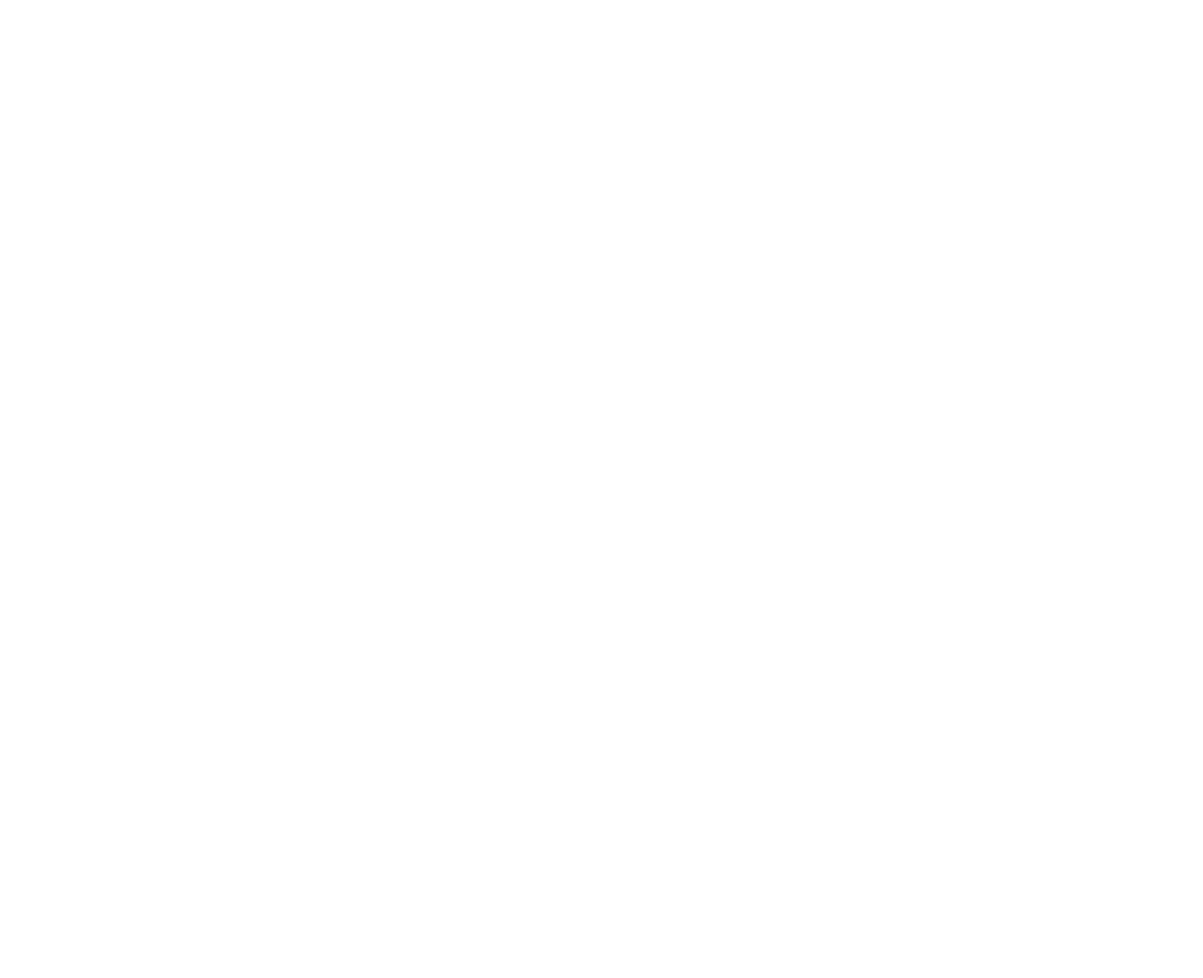
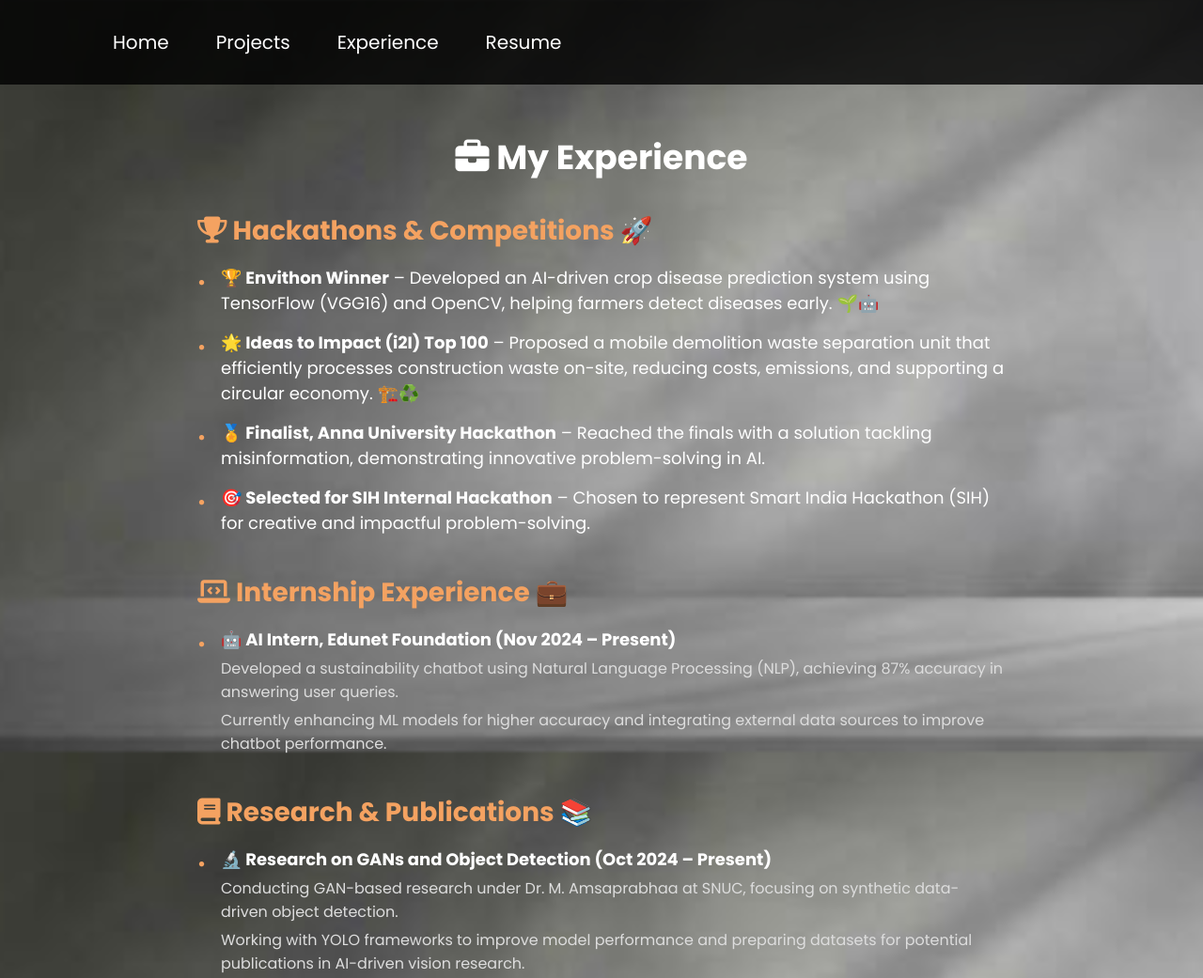
Before and after one commit to Harinee2501/harinee2501.github.io, a plain HTML site: page pages/experience.html in a window 1280 px wide. Shown: the top 1041 px of the page at 94% size. Before the commit the page ends 800 px from the top, so only its background shows below. Drawn offline with Linux system fonts and the light colour scheme.

Commit message:
added files

```diff
--- a/assets/css/style.css
+++ b/assets/css/style.css
@@ -259,3 +259,60 @@ nav {
         max-width: 100%;
     }
 }
+/* Experience Page */
+.experience-page {
+    background: url('../images/bg.jpg') no-repeat center center fixed;
+    background-size: cover;
+    min-height: 100vh;
+    padding-top: 120px; /* Ensures content starts below menu bar */
+}
+
+.experience-container {
+    max-width: 900px;
+    margin: auto;
+    padding: 20px;
+    text-align: left;
+}
+
+.experience-container h1 {
+    text-align: center;
+    font-size: 36px;
+    margin-bottom: 30px;
+}
+
+.experience-section {
+    margin-bottom: 40px;
+}
+
+.experience-section h2 {
+    font-size: 28px;
+    margin-bottom: 15px;
+    color: #f4a261;
+}
+
+.experience-list {
+    list-style: none;
+    padding-left: 0;
+}
+
+.experience-list li {
+    font-size: 18px;
+    margin-bottom: 15px;
+    padding-left: 25px;
+    position: relative;
+}
+
+.experience-list li::before {
+    content: "•";
+    font-size: 22px;
+    color: #f4a261;
+    position: absolute;
+    left: 0;
+    top: 2px;
+}
+
+.experience-list p {
+    font-size: 16px;
+    color: #ddd;
+    margin-top: 5px;
+}
--- a/pages/experience.html
+++ b/pages/experience.html
@@ -0,0 +1,70 @@
+<!DOCTYPE html>
+<html lang="en">
+<head>
+    <meta charset="UTF-8">
+    <meta name="viewport" content="width=device-width, initial-scale=1.0">
+    <title>Experience</title>
+    <link rel="stylesheet" href="../assets/css/style.css">
+    <link rel="stylesheet" href="https://cdnjs.cloudflare.com/ajax/libs/font-awesome/6.4.2/css/all.min.css">
+</head>
+<body class="experience-page">
+    <header>
+        <nav>
+            <ul class="nav-links">
+                <li><a href="../index.html">Home</a></li>
+                <li><a href="projects.html">Projects</a></li>
+                <li><a href="experience.html">Experience</a></li>
+                <li><a href="resume.html">Resume</a></li>
+            </ul>
+        </nav>
+    </header>
+
+    <section id="experience" class="experience-container">
+        <h1><i class="fas fa-briefcase"></i> My Experience</h1>
+
+        <!-- Hackathons & Competitions -->
+        <div class="experience-section">
+            <h2><i class="fas fa-trophy"></i> Hackathons & Competitions 🚀</h2>
+            <ul class="experience-list">
+                <li>
+                    <strong>🏆 Envithon Winner</strong> – Developed an AI-driven crop disease prediction system using TensorFlow (VGG16) and OpenCV, helping farmers detect diseases early. 🌱🤖
+                </li>
+                <li>
+                    <strong>🌟 Ideas to Impact (i2I) Top 100</strong> – Proposed a mobile demolition waste separation unit that efficiently processes construction waste on-site, reducing costs, emissions, and supporting a circular economy. 🏗️♻️
+                </li>
+                <li>
+                    <strong>🏅 Finalist, Anna University Hackathon</strong> – Reached the finals with a solution tackling misinformation, demonstrating innovative problem-solving in AI.
+                </li>
+                <li>
+                    <strong>🎯 Selected for SIH Internal Hackathon</strong> – Chosen to represent Smart India Hackathon (SIH) for creative and impactful problem-solving.
+                </li>
+            </ul>
+        </div>
+
+        <!-- Internship Experience -->
+        <div class="experience-section">
+            <h2><i class="fas fa-laptop-code"></i> Internship Experience 💼</h2>
+            <ul class="experience-list">
+                <li>
+                    <strong>🤖 AI Intern, Edunet Foundation (Nov 2024 – Present)</strong>
+                    <p>Developed a sustainability chatbot using Natural Language Processing (NLP), achieving 87% accuracy in answering user queries.</p>
+                    <p>Currently enhancing ML models for higher accuracy and integrating external data sources to improve chatbot performance.</p>
+                </li>
+            </ul>
+        </div>
+
+        <!-- Research & Publications -->
+        <div class="experience-section">
+            <h2><i class="fas fa-book"></i> Research & Publications 📚</h2>
+            <ul class="experience-list">
+                <li>
+                    <strong>🔬 Research on GANs and Object Detection (Oct 2024 – Present)</strong>
+                    <p>Conducting GAN-based research under Dr. M. Amsaprabhaa at SNUC, focusing on synthetic data-driven object detection.</p>
+                    <p>Working with YOLO frameworks to improve model performance and preparing datasets for potential publications in AI-driven vision research.</p>
+                </li>
+            </ul>
+        </div>
+
+    </section>
+</body>
+</html>
```
